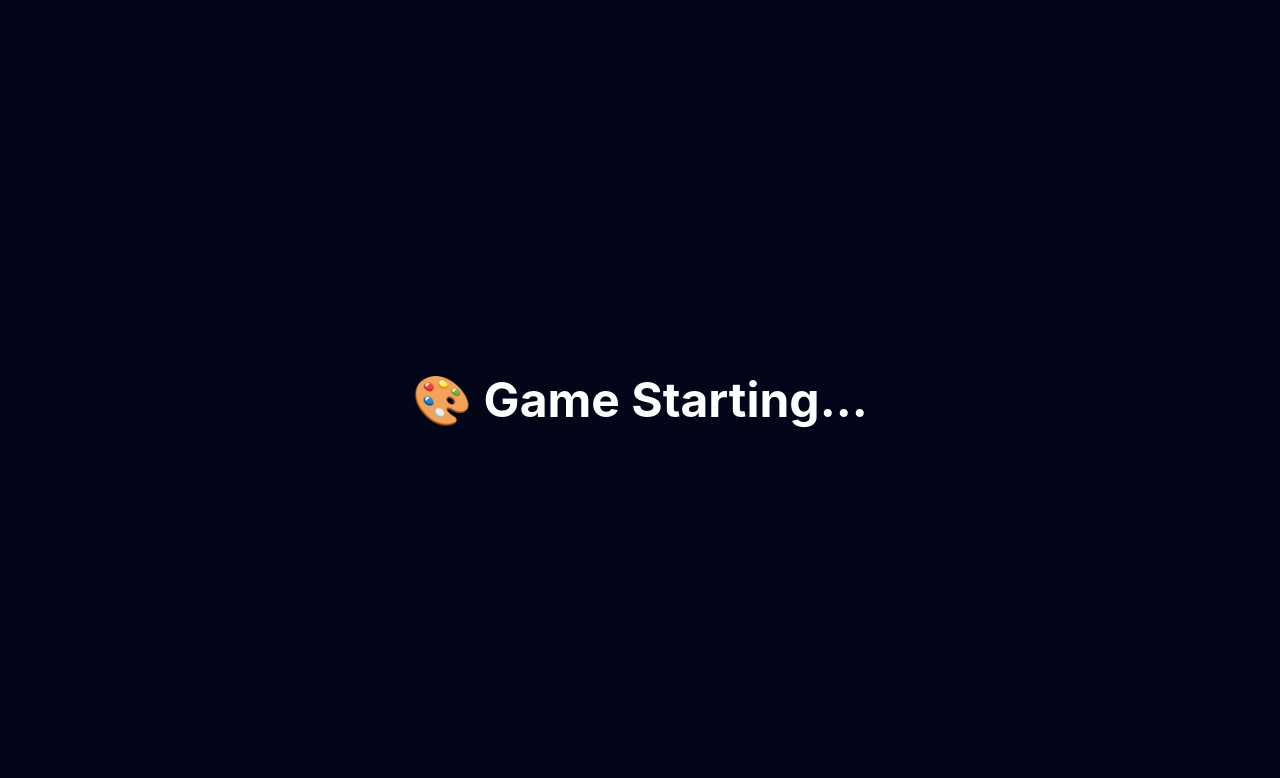
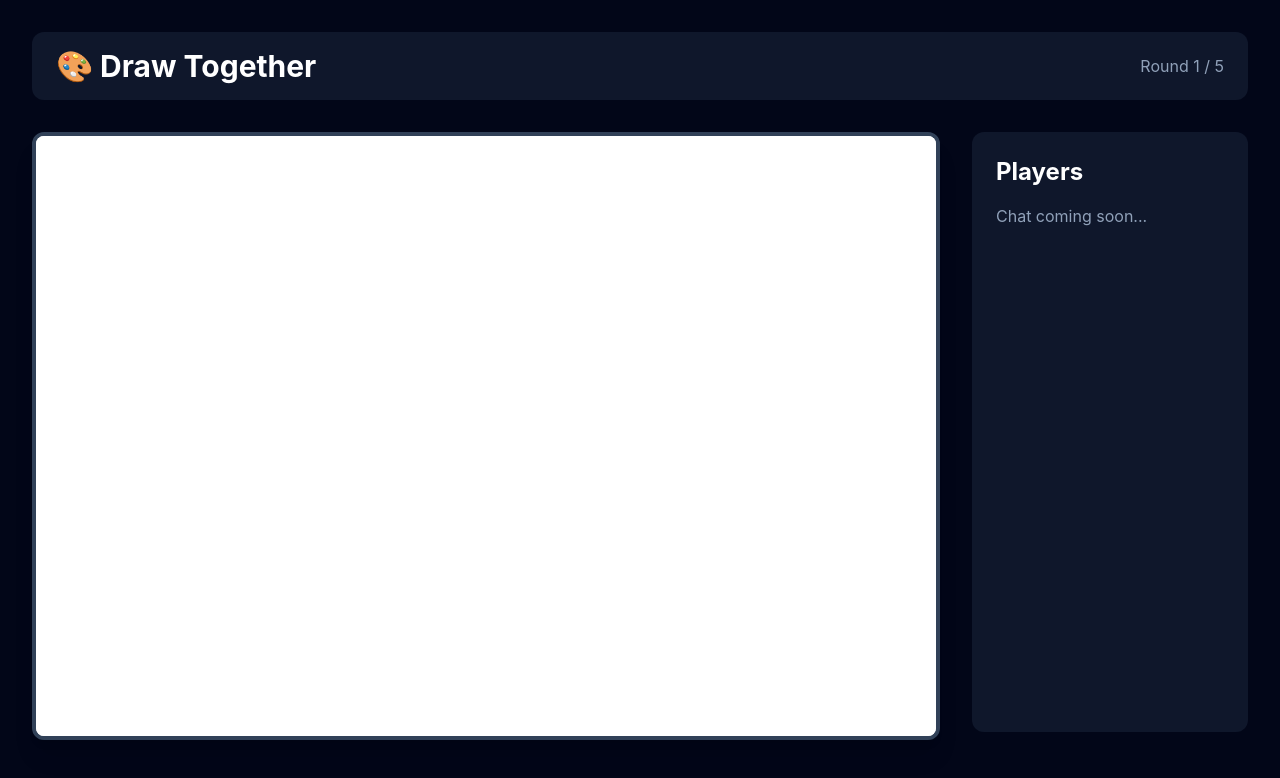
Before and after one commit to AbhiXeKolekar/V-Chitra, a React (Vite) app in the folder client/: page /game in a window 1280 px wide. Shown: the top 778 px of the page. Built offline with nearby package versions, Linux system fonts and the light colour scheme; no server answers.

Commit message:
feat: create game screen layout with canvas

```diff
--- /dev/null
+++ b/client/src/components/game/Canvas.tsx
@@ -0,0 +1,30 @@
+import { useEffect, useRef } from "react";
+
+function Canvas() {
+  const canvasRef = useRef<HTMLCanvasElement>(null);
+
+  useEffect(() => {
+    const canvas = canvasRef.current;
+
+    if (!canvas) return;
+
+    const ctx = canvas.getContext("2d");
+
+    if (!ctx) return;
+
+    // White background
+    ctx.fillStyle = "white";
+    ctx.fillRect(0, 0, canvas.width, canvas.height);
+  }, []);
+
+  return (
+    <canvas
+      ref={canvasRef}
+      width={900}
+      height={600}
+      className="rounded-xl border-4 border-slate-700 bg-white shadow-xl"
+    />
+  );
+}
+
+export default Canvas;
--- /dev/null
+++ b/client/src/components/game/GameHeader.tsx
@@ -0,0 +1,15 @@
+function GameHeader() {
+  return (
+    <div className="flex items-center justify-between rounded-xl bg-slate-900 px-6 py-4">
+      <h1 className="text-3xl font-bold">
+        🎨 Draw Together
+      </h1>
+
+      <span className="text-slate-400">
+        Round 1 / 5
+      </span>
+    </div>
+  );
+}
+
+export default GameHeader;
--- /dev/null
+++ b/client/src/components/game/Sidebar.tsx
@@ -0,0 +1,15 @@
+function Sidebar() {
+  return (
+    <div className="flex h-[600px] w-80 flex-col rounded-xl bg-slate-900 p-6">
+      <h2 className="text-2xl font-bold">
+        Players
+      </h2>
+
+      <div className="mt-4 text-slate-400">
+        Chat coming soon...
+      </div>
+    </div>
+  );
+}
+
+export default Sidebar;
--- a/client/src/pages/GamePage.tsx
+++ b/client/src/pages/GamePage.tsx
@@ -1,9 +1,17 @@
+import GameHeader from "../components/game/GameHeader";
+import Canvas from "../components/game/Canvas";
+import Sidebar from "../components/game/Sidebar";
+
 function GamePage() {
   return (
-    <div className="min-h-screen bg-slate-950 text-white flex items-center justify-center">
-      <h1 className="text-5xl font-bold">
-        🎨 Game Starting...
-      </h1>
+    <div className="min-h-screen bg-slate-950 p-8 text-white">
+      <GameHeader />
+
+      <div className="mt-8 flex gap-8">
+        <Canvas />
+
+        <Sidebar />
+      </div>
     </div>
   );
 }
```
